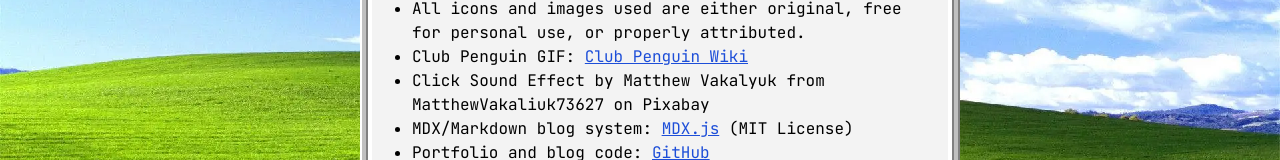
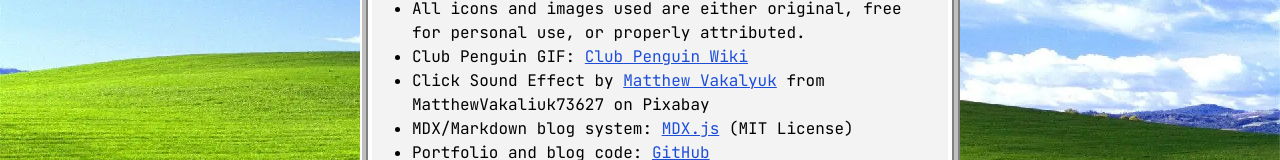
Before and after one commit to Diacod-I/portfolio-and-blog-site, a Next.js app: page /credits in a window 1280 px wide. Shown: the part 371-531 px from the top of the page. Built offline with nearby package versions, Linux system fonts and the light colour scheme.

Commit message:
nit: Fix click sound credit URL color

```diff
--- a/components/CreditsWindow.tsx
+++ b/components/CreditsWindow.tsx
@@ -41,7 +41,7 @@ export default function CreditsWindow() {
           </a>
         </li>
         <li>
-          Click Sound Effect by <a href="https://pixabay.com/users/matthewvakaliuk73627-48347364/?utm_source=link-attribution&utm_medium=referral&utm_campaign=music&utm_content=290204">Matthew Vakalyuk</a> from <a href="https://pixabay.com//?utm_source=link-attribution&utm_medium=referral&utm_campaign=music&utm_content=290204">MatthewVakaliuk73627</a> on Pixabay
+          Click Sound Effect by <a href="https://pixabay.com/users/matthewvakaliuk73627-48347364/?utm_source=link-attribution&utm_medium=referral&utm_campaign=music&utm_content=290204" target="_blank" rel="noopener noreferrer" className="underline text-blue-700">Matthew Vakalyuk</a> from <a href="https://pixabay.com//?utm_source=link-attribution&utm_medium=referral&utm_campaign=music&utm_content=290204">MatthewVakaliuk73627</a> on Pixabay
         </li>
         <li>
           MDX/Markdown blog system:{' '}
```
